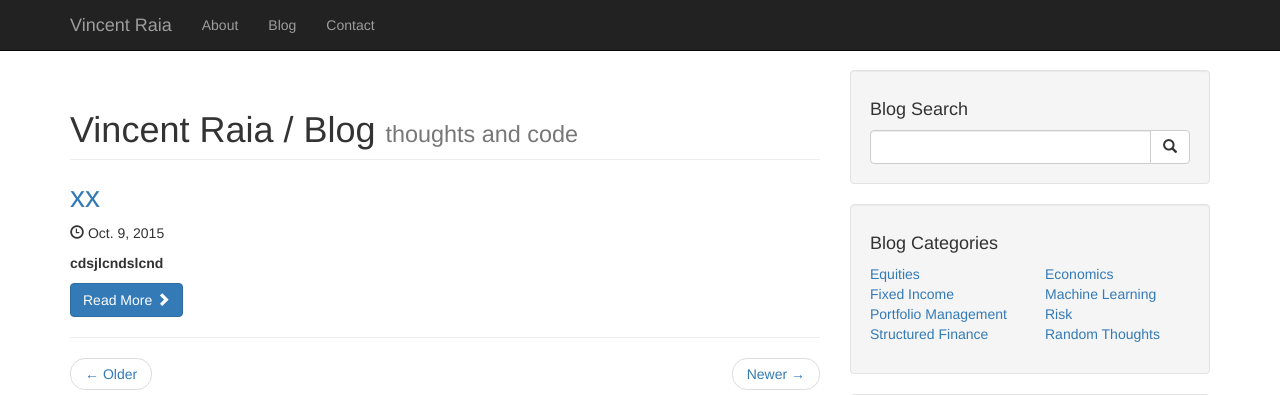
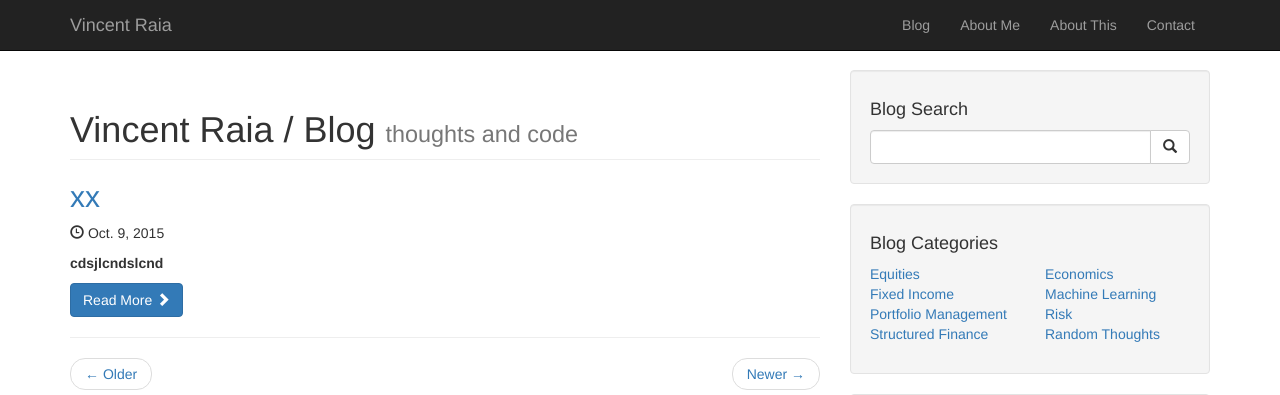
Before and after one commit to VincentRaia/VincentRaia.Com, a Django app: page /blog/ in a window 1280 px wide. Shown: the top 395 px of the page. Run offline with Django 3.2, Linux system fonts and the light colour scheme; data comes from the database, SQL or seed files in the repository; some libraries are stand-ins or nearby versions.

Commit message:
fixed nav links

```diff
--- a/static/css/blog-home.css
+++ b/static/css/blog-home.css
@@ -6,6 +6,11 @@
 
 body {
     padding-top: 70px; /* Required padding for .navbar-fixed-top. Remove if using .navbar-static-top. Change if height of navigation changes. */
+    .navbar-custom.top-nav-collapse {
+        padding: 0;
+        border-bottom: 1px solid rgba(255, 255, 255, .3);
+        background: #000;
+    }
 }
 
 footer {
--- a/templates/navbar.html
+++ b/templates/navbar.html
@@ -9,19 +9,26 @@
                     <span class="icon-bar"></span>
                     <span class="icon-bar"></span>
                 </button>
-                <a class="navbar-brand" href="#">Vincent Raia</a>
+                <a class="navbar-brand" href="/">Vincent Raia</a>
             </div>
             <!-- Collect the nav links, forms, and other content for toggling -->
-            <div class="collapse navbar-collapse" id="bs-example-navbar-collapse-1">
+            <div class="collapse navbar-collapse navbar-right navbar-main-collapse">
                 <ul class="nav navbar-nav">
-                    <li>
-                        <a href="#">About</a>
+                    <!-- Hidden li included to remove active class from about link when scrolled up past about section -->
+                    <li class="hidden">
+                        <a href="#page-top"></a>
                     </li>
                     <li>
-                        <a href="/blog">Blog</a>
+                        <a class="page-scroll" href="/blog">Blog</a>
                     </li>
                     <li>
-                        <a href="#">Contact</a>
+                        <a class="page-scroll" href="/#about-me">About Me</a>
+                    </li>
+                    <li>
+                        <a class="page-scroll" href="/#about-this">About This</a>
+                    </li>
+                    <li>
+                        <a class="page-scroll" href="/#contact">Contact</a>
                     </li>
                 </ul>
             </div>
```
Also changed, not shown: templates/_landing.html (deleted, +0 -9 lines), templates/landing.html (+5 -49 lines).
